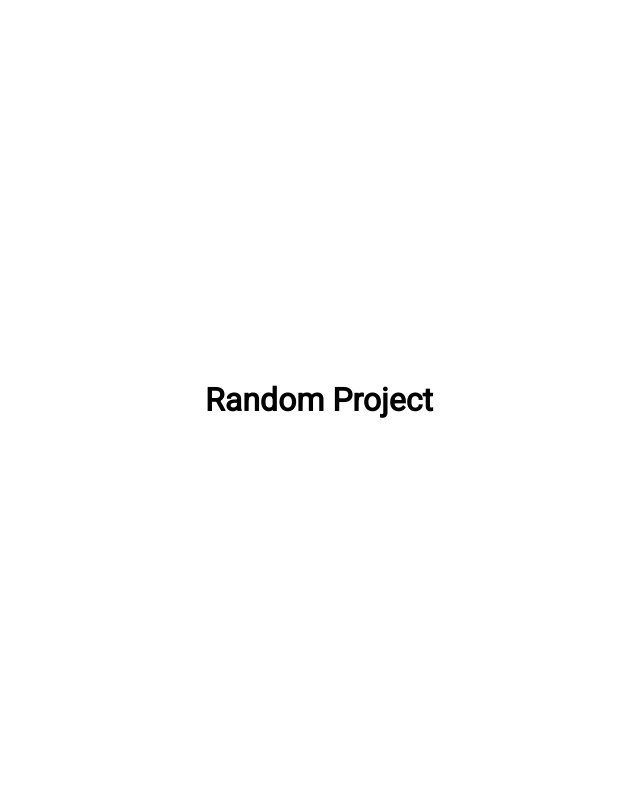
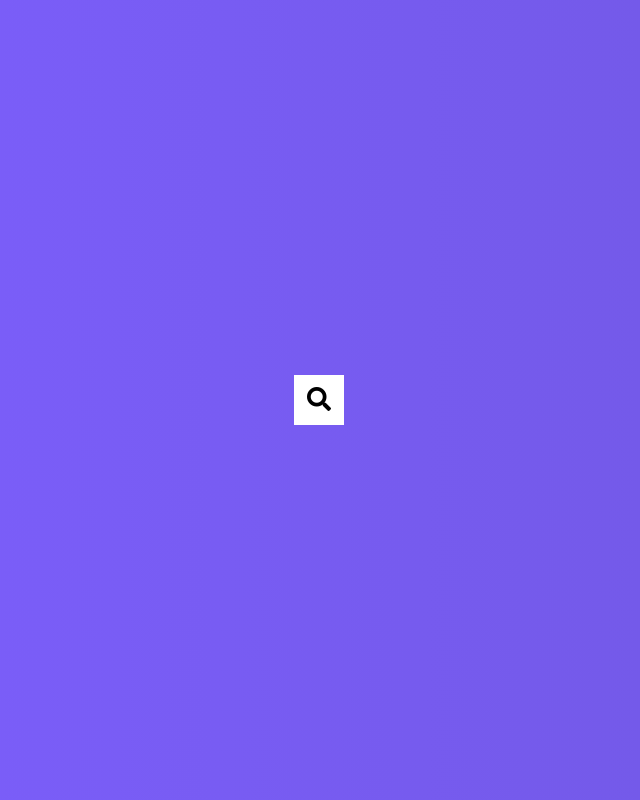
Before and after one commit to mkanyar/hidden-search, a plain HTML site: page index.html in a window 1280 px wide. Shown: the whole page, without its empty margins (321-961 px from the left). Drawn offline with Linux system fonts and the light colour scheme.

Commit message:
Add Css +javascript

```diff
--- a/index.html
+++ b/index.html
@@ -5,14 +5,17 @@
     <meta name="viewport" content="width=device-width, initial-scale=1.0">
     <link rel="stylesheet" href="style.css">
     <link rel="stylesheet" href="https://cdnjs.cloudflare.com/ajax/libs/font-awesome/5.15.1/css/all.min.css" integrity="sha512-+4zCK9k+qNFUR5X+cKL9EIR+ZOhtIloNl9GIKS57V1MyNsYpYcUrUeQc9vNfzsWfV28IaLL3i96P9sdNyeRssA==" crossorigin="anonymous" />
-    <title>Random Project</title>
+    <title>Hidden Search</title>
 </head>
 <body>
-<div>
-<h1>Random Project</h1>
+<div class="search">
+    <input type="text" class="input"  placeholder="Search...">
+    <button class="btn">
+        <i class="fas fa-search"></i>
+    </button>
+</div>
 
 
-</div>
-<script></script>
+<script src="script.js"></script>
 </body>
 </html>
--- /dev/null
+++ b/script.js
@@ -0,0 +1,9 @@
+const search = document.querySelector('.search');
+const btn = document.querySelector('.btn');
+const input = document.querySelector('.input');
+
+btn.addEventListener('click', () => {
+    search.classList.toggle('active');
+    input.focus();
+
+});
--- a/style.css
+++ b/style.css
@@ -5,13 +5,48 @@
     box-sizing:border-box;
 }
 body{
+    background-image: linear-gradient(90deg,#7d5fff,#7158e2);
     font-family:'Roboto',sans-serif;
     margin:0;
     display:flex;
-    /* if the flexbox is a column the items are going to be aligned horizontally */
-    flex-direction:column;
     align-items:center;
     justify-content:center;
     height:100vh;
     overflow: hidden;
 }
+
+.search{
+    position:relative;
+    height:50px;
+}
+.search .input{
+    background-color:#fff;
+    border:0;
+    font-size:18px;
+    padding:15px;
+    height:50px;
+    width:50px;
+    transition:width 0.3s ease;
+}
+.btn{
+    border:0;
+    background-color:#fff;
+    cursor:pointer;
+    outline:0;
+    font-size:24px;
+    position:absolute;
+    top:0;
+    left:0;
+    height:50px;
+    width:50px;
+    transition:transform 0.3s ease;
+}
+.btn:focus, .input:focus{
+    outline:none;
+}
+.search.active .input{
+width:200px;
+}
+.search.active .btn{
+    transform:translateX(198px);
+}
```
